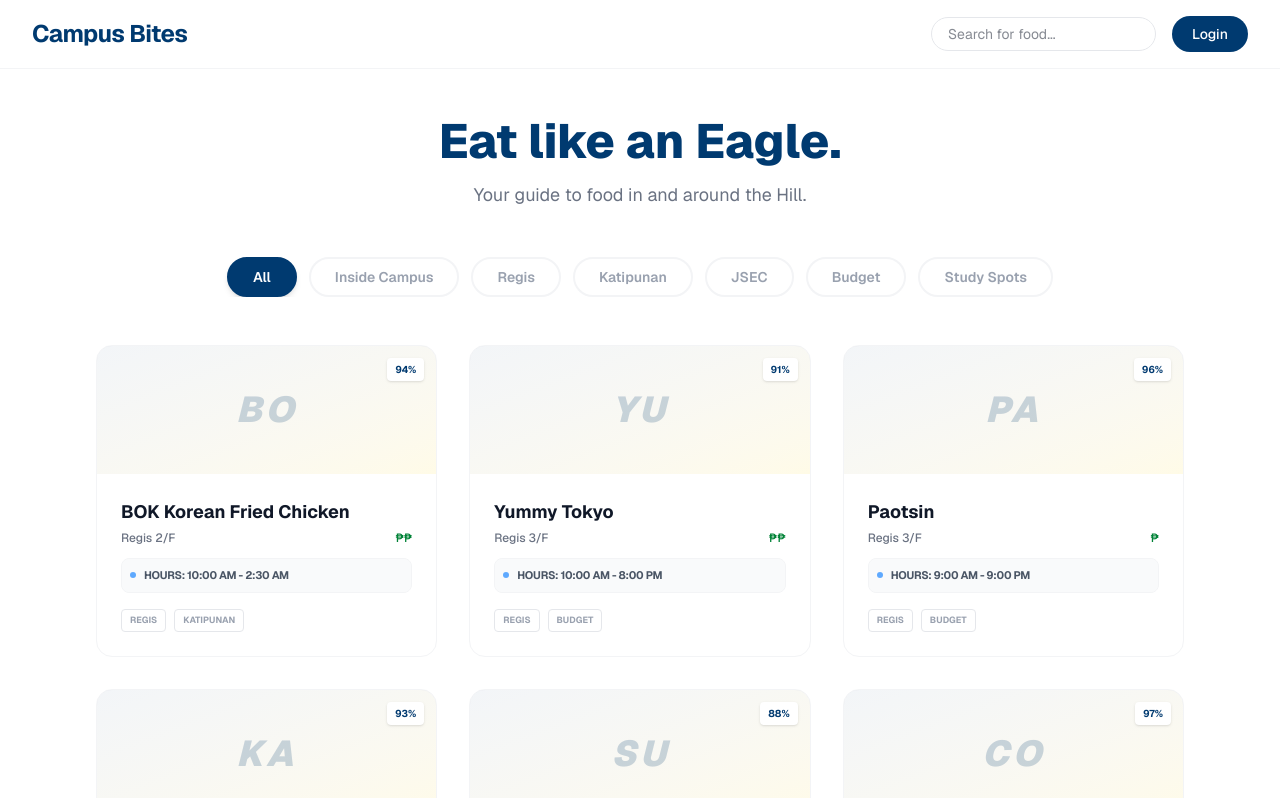
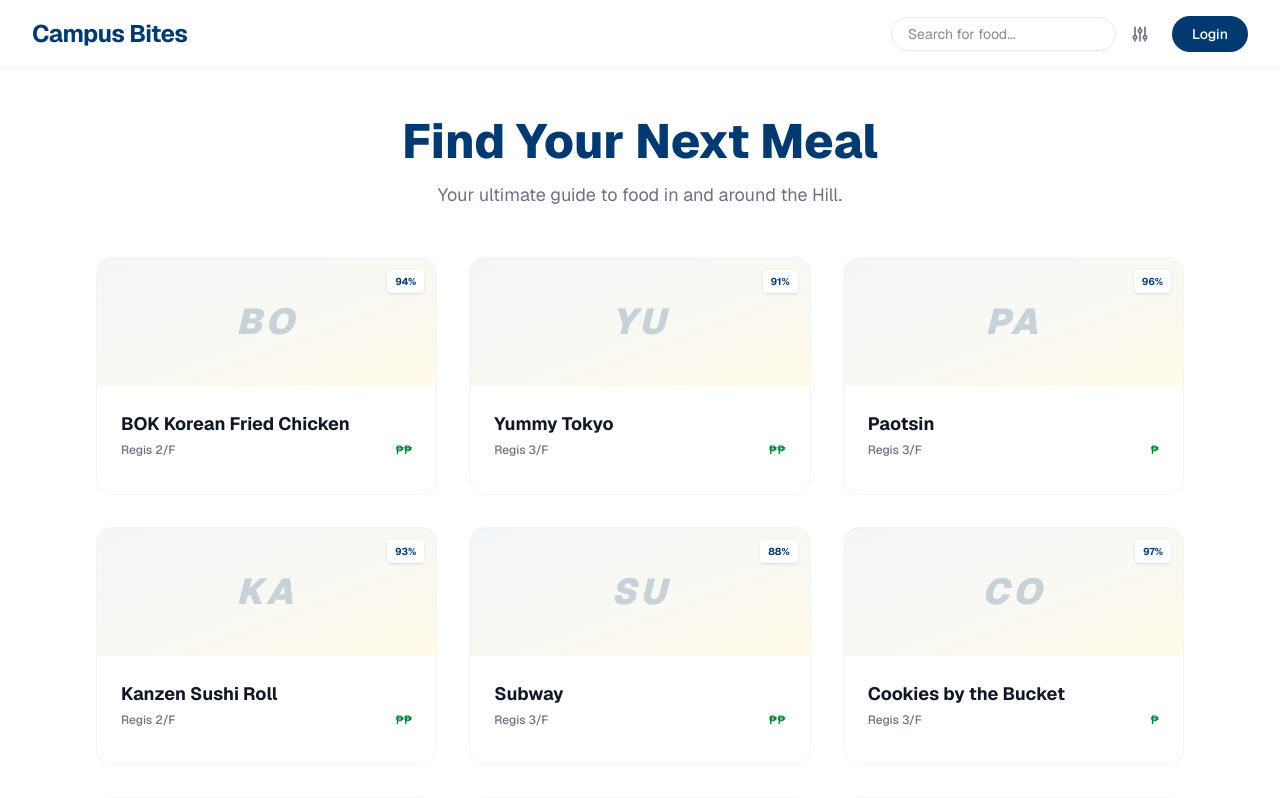
Before and after one commit to clongerts/campus-bites, a Next.js app: page / in a window 1280 px wide. Shown: the top 798 px of the page. Built offline with nearby package versions, Linux system fonts and the light colour scheme.

Commit message:
Update page.tsx

```diff
--- a/app/page.tsx
+++ b/app/page.tsx
@@ -5,32 +5,25 @@ import React, { useState } from 'react';
 const CampusBitesHome = () => {
   const [activeFilter, setActiveFilter] = useState("All");
   const [searchQuery, setSearchQuery] = useState("");
-  // New state to track which stall is "Open"
   const [selectedStall, setSelectedStall] = useState<any>(null);
+  const [isSearchModalOpen, setIsSearchModalOpen] = useState(false);
 
   const stalls = [
-    {
-      id: 1,
-      name: "BOK Korean Fried Chicken",
-      loc: "Regis 2/F",
-      rating: 94,
-      price: "₱₱",
-      hours: "10:00 AM - 2:30 AM",
-      tags: ["Regis", "Katipunan"],
-      menu: ["Soy Garlic Chicken", "Snow Cheese Chicken", "Yangnyeom Fries"] // Example menu
-    },
-    { id: 2, name: "Yummy Tokyo", loc: "Regis 3/F", rating: 91, price: "₱₱", hours: "10:00 AM - 8:00 PM", tags: ["Regis", "Budget"], menu: [] },
-    { id: 3, name: "Paotsin", loc: "Regis 3/F", rating: 96, price: "₱", hours: "9:00 AM - 9:00 PM", tags: ["Regis", "Budget"], menu: ["Sharks Fin Rice", "Laksa"] },
-    { id: 4, name: "Kanzen Sushi Roll", loc: "Regis 2/F", rating: 93, price: "₱₱", hours: "10:00 AM - 9:00 PM", tags: ["Regis", "Katipunan"], menu: [] },
-    { id: 5, name: "Subway", loc: "Regis 3/F", rating: 88, price: "₱₱", hours: "8:00 AM - 10:00 PM", tags: ["Regis", "Study Spots"], menu: [] },
-    { id: 6, name: "Cookies by the Bucket", loc: "Regis 3/F", rating: 97, price: "₱", hours: "10:00 AM - 8:00 PM", tags: ["Regis", "Budget"], menu: [] },
-    { id: 7, name: "Chicken NamNam", loc: "Regis 3/F", rating: 90, price: "₱₱", hours: "10:00 AM - 9:00 PM", tags: ["Regis", "Katipunan"], menu: [] },
-    { id: 8, name: "JSEC: Overload", loc: "JSEC", rating: 98, price: "₱₱", hours: "8:00 AM - 5:00 PM", tags: ["Inside Campus", "JSEC"], menu: [] },
-    { id: 9, name: "Ate Rica's Bacsilog", loc: "Agno/Katipunan", rating: 95, price: "₱", hours: "7:00 AM - 9:00 PM", tags: ["Katipunan", "Budget"], menu: [] },
-    { id: 10, name: "Gino's Brick Oven", loc: "Regis Center", rating: 92, price: "₱₱₱", hours: "11:00 AM - 9:30 PM", tags: ["Regis", "Date Spot"], menu: [] },
+    { id: 1, name: "BOK Korean Fried Chicken", loc: "Regis 2/F", rating: 94, price: "₱₱", budget: 300, hours: "10:00 AM - 2:30 AM", tags: ["Regis", "Katipunan", "Korean"], menu: ["Soy Garlic Chicken", "Snow Cheese Chicken", "Yangnyeom Fries"] },
+    { id: 2, name: "Yummy Tokyo", loc: "Regis 3/F", rating: 91, price: "₱₱", budget: 250, hours: "10:00 AM - 8:00 PM", tags: ["Regis", "Budget", "Japanese"], menu: ["Spicy Miso Ramen", "California Roll", "Pork Katsudon"] },
+    { id: 3, name: "Paotsin", loc: "Regis 3/F", rating: 96, price: "₱", budget: 150, hours: "9:00 AM - 9:00 PM", tags: ["Regis", "Budget", "Chinese"], menu: ["Sharks Fin Rice", "Pork Dumplings", "Laksa"] },
+    { id: 4, name: "Kanzen Sushi Roll", loc: "Regis 2/F", rating: 93, price: "₱₱", budget: 400, hours: "10:00 AM - 9:00 PM", tags: ["Regis", "Katipunan", "Japanese"], menu: ["California Maki", "Spicy Tuna Roll", "Salmon Sashimi"] },
+    { id: 5, name: "Subway", loc: "Regis 3/F", rating: 88, price: "₱₱", budget: 350, hours: "8:00 AM - 10:00 PM", tags: ["Regis", "Study Spots", "American"], menu: ["B.M.T. Sandwich", "Subway Club", "Chocolate Chip Cookie"] },
+    { id: 6, name: "Cookies by the Bucket", loc: "Regis 3/F", rating: 97, price: "₱", budget: 100, hours: "10:00 AM - 8:00 PM", tags: ["Regis", "Budget", "Dessert"], menu: ["Classic Chocolate Chip", "Dark Chocolate", "Oatmeal Raisin"] },
+    { id: 7, name: "Chicken NamNam", loc: "Regis 3/F", rating: 90, price: "₱₱", budget: 250, hours: "10:00 AM - 9:00 PM", tags: ["Regis", "Katipunan", "Filipino"], menu: ["Sweet & Spicy Chicken", "Fried Rice", "Coleslaw"] },
+    { id: 8, name: "JSEC: Overload", loc: "JSEC", rating: 98, price: "₱₱", budget: 200, hours: "8:00 AM - 5:00 PM", tags: ["Inside Campus", "JSEC", "Filipino"], menu: ["Angus Beef Tapa", "Breakfast Bowl", "Iced Coffee"] },
+    { id: 9, name: "Ate Rica's Bacsilog", loc: "Agno/Katipunan", rating: 95, price: "₱", budget: 120, hours: "7:00 AM - 9:00 PM", tags: ["Katipunan", "Budget", "Filipino"], menu: ["Bacon Bacsilog", "Tapa Bacsilog", "Hotdog Bacsilog"] },
+    { id: 10, name: "Gino's Brick Oven", loc: "Regis Center", rating: 92, price: "₱₱₱", budget: 600, hours: "11:00 AM - 9:30 PM", tags: ["Regis", "Date Spot", "Italian"], menu: ["Bacon Pizza", "SMEGG Pizza", "Buffalo Wings"] },
   ];
 
   const filterOptions = ["All", "Inside Campus", "Regis", "Katipunan", "JSEC", "Budget", "Study Spots"];
+  const cuisineOptions = ["Korean", "Japanese", "Chinese", "American", "Filipino", "Italian", "Dessert"];
+  const budgetOptions = ["<200", "200-400", "400-600", "600+"];
 
   const filteredStalls = stalls.filter(stall => {
     const matchesFilter = activeFilter === "All" || stall.tags.includes(activeFilter);
@@ -40,59 +33,45 @@ const CampusBitesHome = () => {
 
   return (
     <div className="min-h-screen bg-white text-gray-900 font-sans">
-      {/* Navigation */}
+      {/* Navbar */}
       <nav className="border-b border-gray-100 py-4 px-8 flex justify-between items-center sticky top-0 bg-white/90 backdrop-blur-md z-50">
         <h1 className="text-2xl font-bold text-[#003A70] tracking-tight">Campus Bites</h1>
         <div className="flex gap-4 items-center">
+          <div className="relative hidden md:flex items-center">
             <input
               type="text"
               placeholder="Search for food..."
-            className="hidden md:block border border-gray-200 rounded-full px-4 py-1.5 text-sm focus:outline-none focus:ring-2 focus:ring-[#003A70]/20"
+              className="border border-gray-200 rounded-full px-4 py-1.5 text-sm focus:outline-none focus:ring-2 focus:ring-[#003A70]/20"
               onChange={(e) => setSearchQuery(e.target.value)}
             />
-          <button className="bg-[#003A70] text-white px-5 py-2 rounded-full font-medium hover:bg-blue-800 transition text-sm">
-            Login
+            {/* NEW FILTER BUTTON */}
+            <button
+              onClick={() => setIsSearchModalOpen(true)}
+              className="ml-2 p-1.5 hover:bg-gray-100 rounded-full transition"
+            >
+              <svg xmlns="http://www.w3.org/2000/svg" className="h-5 w-5 text-gray-500" fill="none" viewBox="0 0 24 24" stroke="currentColor">
+                <path strokeLinecap="round" strokeLinejoin="round" strokeWidth={2} d="M12 6V4m0 2a2 2 0 100 4m0-4a2 2 0 110 4m-6 8a2 2 0 100-4m0 4a2 2 0 110-4m0 4v2m0-6V4m6 6v10m6-2a2 2 0 100-4m0 4a2 2 0 110-4m0 4v2m0-6V4" />
+              </svg>
             </button>
+          </div>
+          <button className="bg-[#003A70] text-white px-5 py-2 rounded-full font-medium hover:bg-blue-800 transition text-sm">Login</button>
         </div>
       </nav>
 
+      {/* Header */}
       <header className="py-12 px-8 max-w-6xl mx-auto text-center">
-        <h2 className="text-5xl font-extrabold mb-4 text-[#003A70]">Eat like an Eagle.</h2>
-        <p className="text-gray-500 text-lg">Your guide to food in and around the Hill.</p>
+        <h2 className="text-5xl font-extrabold mb-4 text-[#003A70]">Find Your Next Meal</h2>
+        <p className="text-gray-500 text-lg">Your ultimate guide to food in and around the Hill.</p>
       </header>
 
-      {/* Filter Bar */}
-      <div className="flex gap-3 justify-center mb-12 px-8 overflow-x-auto no-scrollbar">
-        {filterOptions.map((filter) => (
-          <button
-            key={filter}
-            onClick={() => setActiveFilter(filter)}
-            className={`px-6 py-2 rounded-full transition-all whitespace-nowrap border-2 font-semibold text-sm ${
-              activeFilter === filter
-              ? "bg-[#003A70] border-[#003A70] text-white shadow-md"
-              : "border-gray-100 text-gray-400 hover:border-[#003A70] hover:text-[#003A70]"
-            }`}
-          >
-            {filter}
-          </button>
-        ))}
-      </div>
-
+      {/* Main Grid */}
       <main className="max-w-6xl mx-auto px-8 pb-20">
         <div className="grid grid-cols-1 md:grid-cols-2 lg:grid-cols-3 gap-8">
           {filteredStalls.map((stall) => (
-            <div
-              key={stall.id}
-              onClick={() => setSelectedStall(stall)} // ACTION: CLICK TO OPEN
-              className="group border border-gray-100 rounded-2xl hover:shadow-xl transition-all duration-300 bg-white overflow-hidden cursor-pointer"
-            >
+            <div key={stall.id} onClick={() => setSelectedStall(stall)} className="group border border-gray-100 rounded-2xl hover:shadow-xl transition-all duration-300 bg-white overflow-hidden cursor-pointer">
               <div className="h-32 bg-gradient-to-br from-[#003A70]/5 to-[#FFD700]/10 flex items-center justify-center relative">
-                 <span className="absolute top-3 right-3 bg-white px-2 py-1 rounded text-[10px] font-bold text-[#003A70] shadow-sm">
-                    {stall.rating}%
-                 </span>
-                 <p className="text-[#003A70]/20 font-black text-4xl italic select-none uppercase tracking-widest">
-                    {stall.name.substring(0, 2)}
-                 </p>
+                 <span className="absolute top-3 right-3 bg-white px-2 py-1 rounded text-[10px] font-bold text-[#003A70] shadow-sm">{stall.rating}%</span>
+                 <p className="text-[#003A70]/20 font-black text-4xl italic select-none uppercase tracking-widest">{stall.name.substring(0, 2)}</p>
               </div>
               <div className="p-6">
                 <h4 className="text-lg font-bold group-hover:text-[#003A70] transition mb-1">{stall.name}</h4>
@@ -100,77 +79,86 @@ const CampusBitesHome = () => {
                   <span>{stall.loc}</span>
                   <span className="text-green-700">{stall.price}</span>
                 </div>
-
-                <div className="bg-gray-50 rounded-lg p-2 flex items-center gap-2 mb-4 border border-gray-100">
-                  <div className="w-1.5 h-1.5 rounded-full bg-blue-400 animate-pulse"></div>
-                  <span className="text-[11px] font-bold text-gray-600 uppercase tracking-tight">
-                    Hours: {stall.hours}
-                  </span>
-                </div>
-
-                <div className="flex gap-2">
-                  {stall.tags.slice(0, 2).map(tag => (
-                    <span key={tag} className="text-[9px] uppercase font-bold text-gray-400 border border-gray-200 px-2 py-1 rounded">
-                      {tag}
-                    </span>
-                  ))}
-                </div>
               </div>
             </div>
           ))}
         </div>
       </main>
 
-      {/* --- STALL MENU MODAL --- */}
-      {selectedStall && (
-        <div className="fixed inset-0 bg-[#003A70]/40 backdrop-blur-sm flex items-center justify-center p-4 z-[100]">
-          <div className="bg-white rounded-3xl p-8 max-w-md w-full relative shadow-2xl animate-in fade-in zoom-in duration-200">
-            <button
-              onClick={() => setSelectedStall(null)}
-              className="absolute top-6 right-6 text-gray-400 hover:text-gray-900 transition"
-            >
+      {/* --- NEW SEARCH FILTERS MODAL (Based on image) --- */}
+      {isSearchModalOpen && (
+        <div className="fixed inset-0 bg-black/50 backdrop-blur-sm flex items-center justify-center p-4 z-[110]">
+          <div className="bg-white rounded-3xl p-8 max-w-lg w-full relative shadow-2xl animate-in fade-in zoom-in duration-200">
+            <button onClick={() => setIsSearchModalOpen(false)} className="absolute top-6 right-6 text-gray-400 hover:text-gray-900">
               <svg xmlns="http://www.w3.org/2000/svg" className="h-6 w-6" fill="none" viewBox="0 0 24 24" stroke="currentColor">
                 <path strokeLinecap="round" strokeLinejoin="round" strokeWidth={2} d="M6 18L18 6M6 6l12 12" />
               </svg>
             </button>
 
+            <h2 className="text-2xl font-bold mb-6">Find Your Next Meal</h2>
+
+            {/* Category Section */}
             <div className="mb-6">
-              <span className="text-[10px] font-bold text-[#003A70] uppercase tracking-widest bg-blue-50 px-2 py-1 rounded mb-2 inline-block">
-                {selectedStall.loc}
-              </span>
-              <h2 className="text-3xl font-black text-[#003A70] leading-tight">{selectedStall.name}</h2>
-              <div className="flex items-center gap-2 mt-2">
-                <span className="text-sm font-bold text-green-700">{selectedStall.price}</span>
-                <span className="text-gray-300">•</span>
-                <span className="text-sm text-gray-500 font-medium">{selectedStall.hours}</span>
+              <label className="text-[10px] font-bold text-gray-400 uppercase tracking-widest mb-3 block">Category</label>
+              <div className="flex flex-wrap gap-2">
+                {filterOptions.map(opt => (
+                  <button key={opt} onClick={() => setActiveFilter(opt)} className={`px-4 py-2 rounded-full border text-xs font-semibold ${activeFilter === opt ? "bg-[#003A70] text-white border-[#003A70]" : "border-gray-100 text-gray-600 hover:border-gray-300"}`}>
+                    {opt}
+                  </button>
+                ))}
               </div>
             </div>
 
-            <div className="border-t border-gray-100 pt-6">
-              <h3 className="font-extrabold text-[#003A70] uppercase tracking-tighter text-lg mb-4">On the Menu</h3>
+            {/* Cuisine Section */}
+            <div className="mb-6">
+              <label className="text-[10px] font-bold text-gray-400 uppercase tracking-widest mb-3 block">Cuisine</label>
+              <div className="flex flex-wrap gap-2">
+                {cuisineOptions.map(opt => (
+                  <button key={opt} className="px-4 py-2 rounded-full border border-gray-100 text-xs font-semibold text-gray-600 hover:border-gray-300">
+                    {opt}
+                  </button>
+                ))}
+              </div>
+            </div>
 
-              {selectedStall.menu && selectedStall.menu.length > 0 ? (
+            {/* Budget Section */}
+            <div className="mb-8">
+              <label className="text-[10px] font-bold text-gray-400 uppercase tracking-widest mb-3 block">Budget (PHP)</label>
+              <div className="flex flex-wrap gap-2">
+                {budgetOptions.map(opt => (
+                  <button key={opt} className="px-4 py-2 rounded-full border border-gray-100 text-xs font-semibold text-gray-600 hover:border-gray-300">
+                    {opt}
+                  </button>
+                ))}
+              </div>
+            </div>
+
+            <div className="flex gap-4">
+              <button onClick={() => { setActiveFilter("All"); setIsSearchModalOpen(false); }} className="flex-1 py-3 border border-gray-200 rounded-xl font-bold text-gray-500 hover:bg-gray-50 transition">Clear All</button>
+              <button onClick={() => setIsSearchModalOpen(false)} className="flex-[2] py-3 bg-[#C0764D] text-white rounded-xl font-bold hover:bg-[#a66440] transition">Search Restaurants</button>
+            </div>
+          </div>
+        </div>
+      )}
+
+      {/* --- MENU POPUP MODAL --- */}
+      {selectedStall && (
+        <div className="fixed inset-0 bg-[#003A70]/40 backdrop-blur-sm flex items-center justify-center p-4 z-[100]">
+          <div className="bg-white rounded-3xl p-8 max-w-md w-full relative shadow-2xl">
+            <button onClick={() => setSelectedStall(null)} className="absolute top-6 right-6 text-gray-400 hover:text-gray-900 transition">
+              <svg xmlns="http://www.w3.org/2000/svg" className="h-6 w-6" fill="none" viewBox="0 0 24 24" stroke="currentColor"><path strokeLinecap="round" strokeLinejoin="round" strokeWidth={2} d="M6 18L18 6M6 6l12 12" /></svg>
+            </button>
+            <h2 className="text-3xl font-black text-[#003A70]">{selectedStall.name}</h2>
+            <div className="border-t border-gray-100 mt-6 pt-6">
+              <h3 className="font-extrabold text-[#003A70] uppercase text-lg mb-4">On the Menu</h3>
               <ul className="space-y-3">
                 {selectedStall.menu.map((item: string, index: number) => (
-                    <li key={index} className="flex items-center gap-3 text-gray-700 font-medium bg-gray-50 p-3 rounded-xl border border-gray-100">
-                      <div className="w-1.5 h-1.5 rounded-full bg-[#FFD700]"></div>
-                      {item}
+                  <li key={index} className="flex items-center gap-3 text-gray-700 font-medium bg-gray-50 p-3 rounded-xl">
+                    <div className="w-1.5 h-1.5 rounded-full bg-[#FFD700]"></div>{item}
                   </li>
                 ))}
               </ul>
-              ) : (
-                <div className="text-center py-8 bg-gray-50 rounded-2xl border border-dashed border-gray-200">
-                  <p className="text-gray-400 text-sm font-medium italic">Menu is being updated by the chef...</p>
             </div>
-              )}
-            </div>
-
-            <button
-              onClick={() => setSelectedStall(null)}
-              className="w-full mt-8 bg-[#003A70] text-white py-4 rounded-2xl font-bold hover:bg-blue-800 transition shadow-lg shadow-blue-900/20"
-            >
-              Back to Stalls
-            </button>
           </div>
         </div>
       )}
```
Lines whose indentation alone changed are shown as unchanged.
